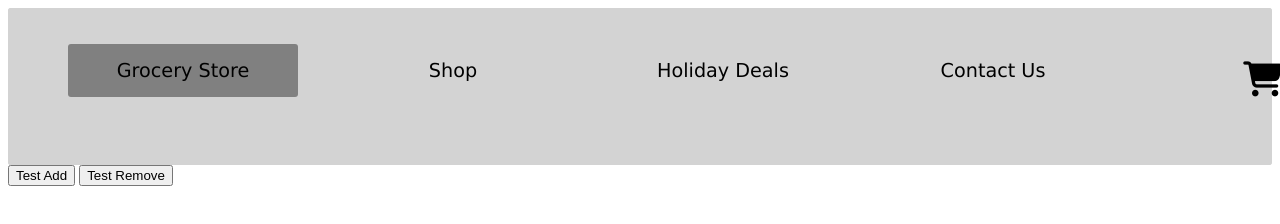
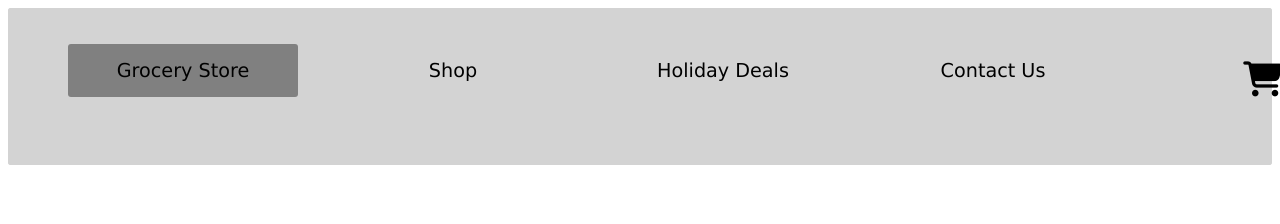
Before and after one commit to dnhoule/Soft-Dev-Startup-Project, a plain HTML site: page Navbar/navbar.html in a window 1280 px wide. Shown: the top 224 px of the page. Drawn offline with Linux system fonts and the light colour scheme.

Commit message:
Add files via upload

```diff
--- a/Navbar/navbar.html
+++ b/Navbar/navbar.html
@@ -59,7 +59,5 @@
         </ul>
       </div>
     </nav>
-    <button class="btn-add">Test Add</button>
-    <button class="btn-remove">Test Remove</button>
   </body>
 </html>
```
